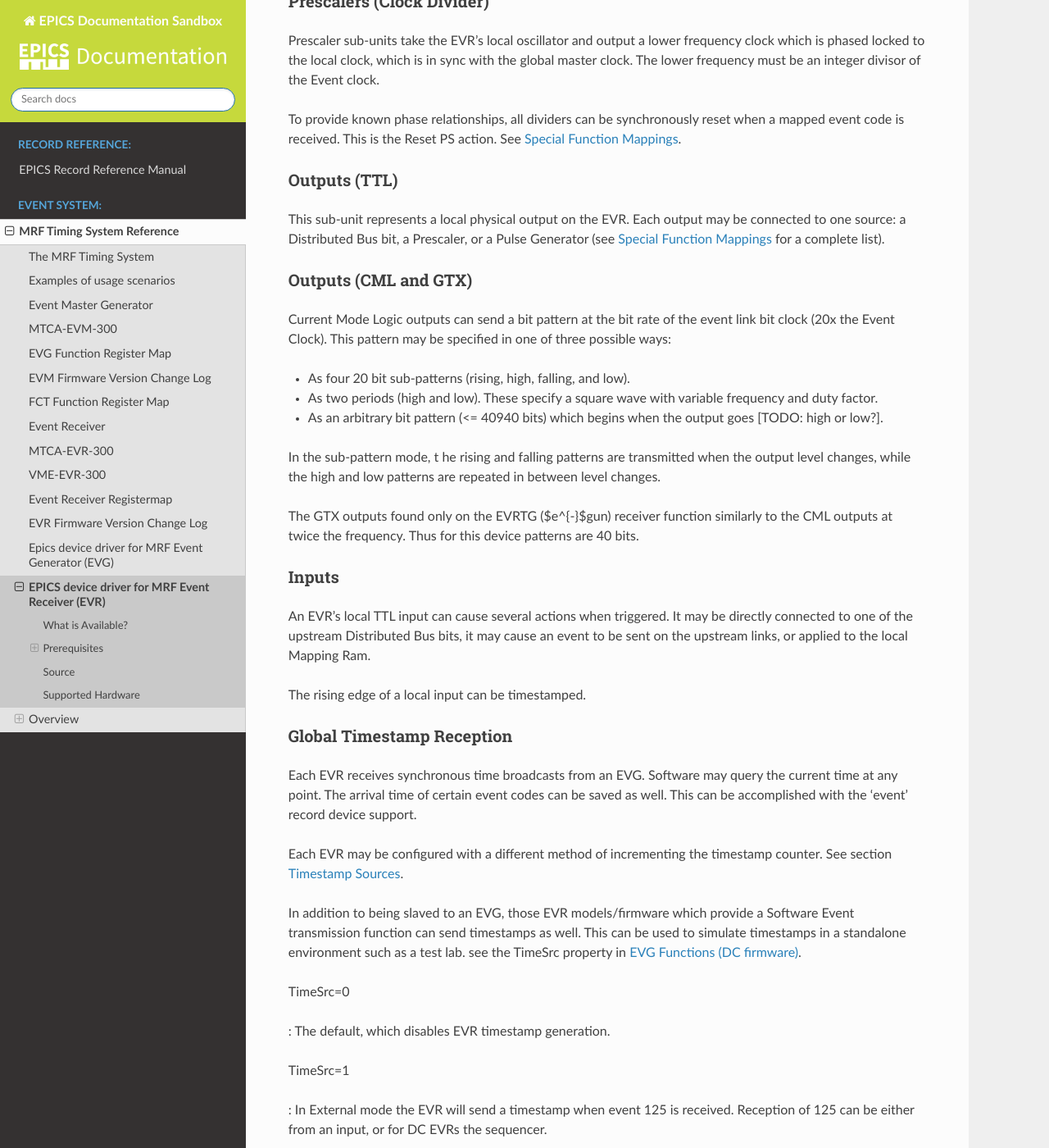
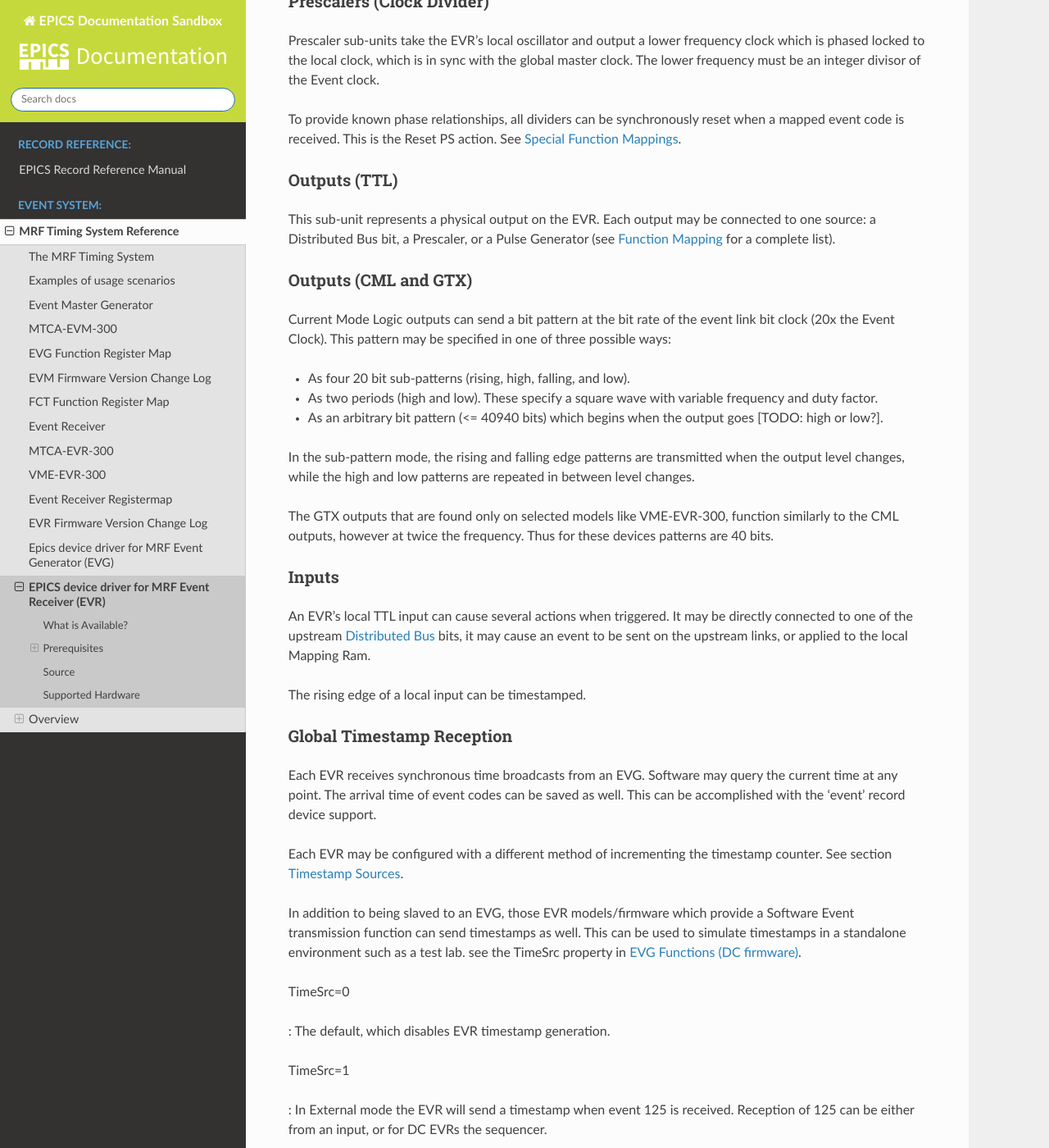
Before and after one commit to ttkorhonen/myDocument, a Sphinx documentation site: the page built from docs/mrfioc2/evr-usage.md, in a window 1280 px wide and 1400 px high, scrolled down 3271 px. Shown: the whole window at 82% size. Built offline with Sphinx 7.4.7 and the Read the Docs theme 2.0.0, drawn with Linux system fonts in a browser that asks for light colours; some of the changed text lies outside the part shown.

Commit message:
updates of the driver doc.

````diff
--- a/docs/mrfioc2/evr-usage.md
+++ b/docs/mrfioc2/evr-usage.md
@@ -145,14 +145,14 @@
 
 To provide known phase relationships, all dividers can be synchronously
 reset when a mapped event code is received. This is the Reset PS action.
-See [Special Function Mappings](#special-function-mapping).
+See [Special Function Mappings](event-receiver.md#special-function-bitmap).
 
 ### Outputs (TTL)
 
-This sub-unit represents a local physical output on the EVR. Each output
+This sub-unit represents a physical output on the EVR. Each output
 may be connected to one source: a Distributed Bus bit, a Prescaler, or a
 Pulse Generator (see
-[Special Function Mappings](#special-function-mappings) for a complete list).
+[Function Mapping](#special-function-mapping) for a complete list).
 
 (cml-output)=
 ### Outputs (CML and GTX)
@@ -167,18 +167,19 @@
   - As an arbitrary bit pattern (\<= 40940 bits) which begins when the
     output goes \[TODO: high or low?\].
 
-In the sub-pattern mode, t  he rising and falling patterns are transmitted
+In the sub-pattern mode, the rising and falling edge patterns are transmitted
 when the output level changes, while the high and low patterns are
 repeated in between level changes.
 
-The GTX outputs found only on the EVRTG ($e^{-}$gun) receiver function
-similarly to the CML outputs at twice the frequency. Thus for this
-device patterns are 40 bits.
+The GTX outputs that are found only on selected models like VME-EVR-300, function
+similarly to the CML outputs, however at twice the frequency. Thus for these
+devices patterns are 40 bits.
 
 ### Inputs
 
 An EVR's local TTL input can cause several actions when triggered. It
-may be directly connected to one of the upstream Distributed Bus bits,
+may be directly connected to one of the upstream
+[Distributed Bus](event-system-intro#distributed-bus) bits,
 it may cause an event to be sent on the upstream links, or applied to
 the local Mapping Ram.
 
@@ -187,8 +188,8 @@
 ### Global Timestamp Reception
 
 Each EVR receives synchronous time broadcasts from an EVG. Software may
-query the current time at any point. The arrival time of certain event
-codes can be saved as well. This can be accomplished with the 'event'
+query the current time at any point. The arrival time of event codes
+can be saved as well. This can be accomplished with the 'event'
 record device support.
 
 Each EVR may be configured with a different method of incrementing the
@@ -1130,27 +1131,27 @@
 Properties in this section apply to the EVR as a whole.
 Records accessing properties in this section will have DTYP set to "EVR". See: evrApp/Db/evrbase.db
 
-|      Name          | Record type(s)  | Description                                                           |
-| -------------------| --------------- | --------------------------------------------------------------------- |
-|   {term}`Enable`   |    bo, bi       |  {term}`Master enable for the EVR. <Enable>`  |
-| PLL Lock Status    |     bi          |      |
-| Link Status        |     bi          | [Event link status](#link-status) |
-| Timestamp Valid | bi | [Validity of the timestamp](#timestamp-valid) |
-| Model | longin | [Hardware model](#model-number)|
-| Version |  longin | |
-| Sw Version | | |
-| FIFO Overflow Count | longin | |
-| Fifo Over Rate | longin | |
-| HB Timeout Count | | |
-| Clock | ao, ai | |
-| Timestamp Source | longout, longin | [Selects timestamp source](#timestamp-sources) |
-| Timestamp Clock |  ao, ai| |
-| Timestamp Prescaler | longin | |
-| Timestamp | stringin | |
-| Event Clock TD Div | longin | |
-| Receive Error Count | longin | |
-
-For example, the boolean property Enable could be written by the following record:
+|      Name           | Record type(s)  | Description                                                           |
+| ------------------- | --------------- | --------------------------------------------------------------------- |
+|   {term}`Enable`    |    bo, bi       |  {term}`Master enable for the EVR. <Enable>`                          |
+| PLL Lock Status     |     bi          |                                                                       |
+| Link Status         |     bi          | [Event link status](#link-status)                                     |
+| Timestamp Valid     |     bi          | [Validity of the timestamp](#timestamp-valid)                         |
+| Model               |   longin        | [Hardware model](#model-number)                                       |
+| Version             |  longin         |                                                                       |
+| Sw Version          |                 |                                                                       |
+| FIFO Overflow Count | longin          |                                                                       |
+| Fifo Over Rate      | longin          |                                                                       |
+| HB Timeout Count    |                 |                                                                       |
+| Clock               | ao, ai          |                                                                       |
+| Timestamp Source    | longout, longin | [Selects timestamp source](#timestamp-sources)                        |
+| Timestamp Clock     |  ao, ai         |                                                                       |
+| Timestamp Prescaler | longin          |                                                                       |
+| Timestamp           | stringin        |                                                                       |
+| Event Clock TD Div  | longin          |                                                                       |
+| Receive Error Count | longin          |                                                                       |
+
+For example, the boolean property **Enable** could be written by the following record:
 
 ```
   record(bo, "$(P)ena " ) {
````
Also changed, not shown: other parts of docs/mrfioc2/evr-usage.md (+2 -2 lines).
